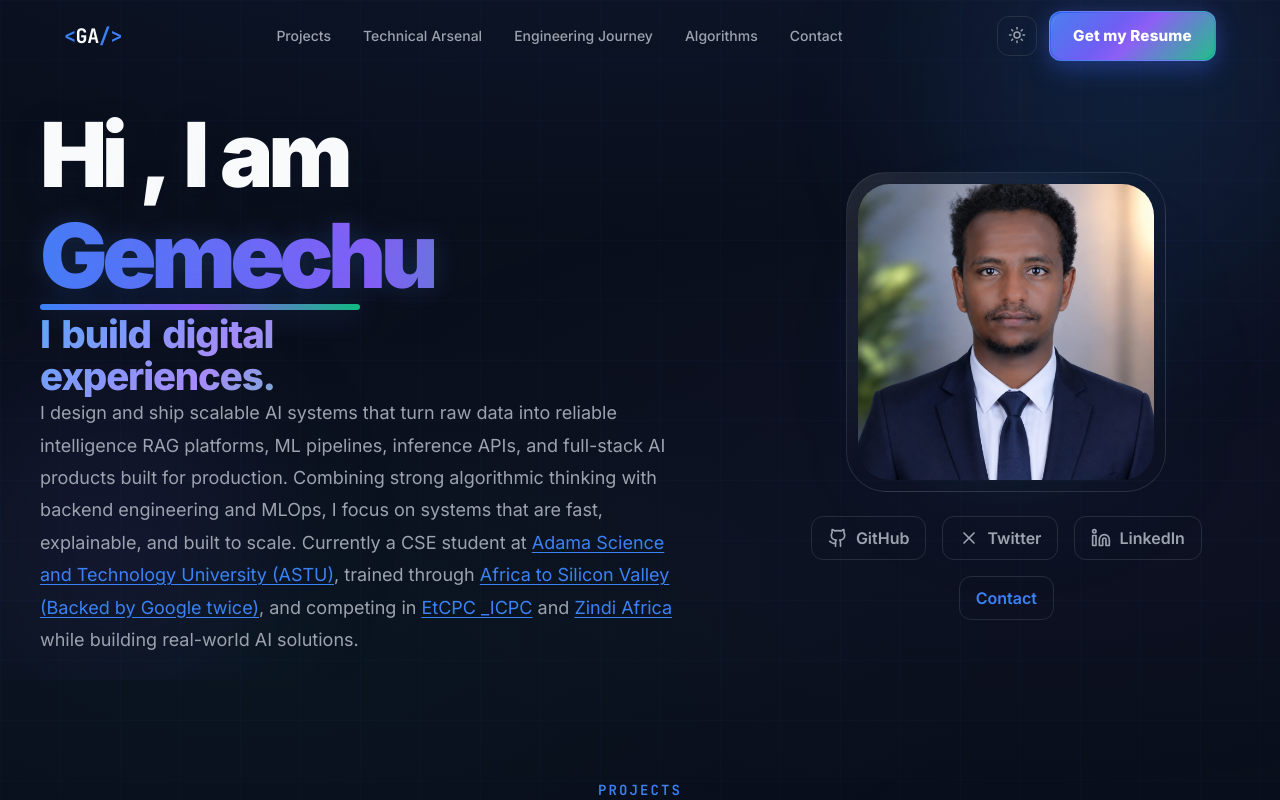
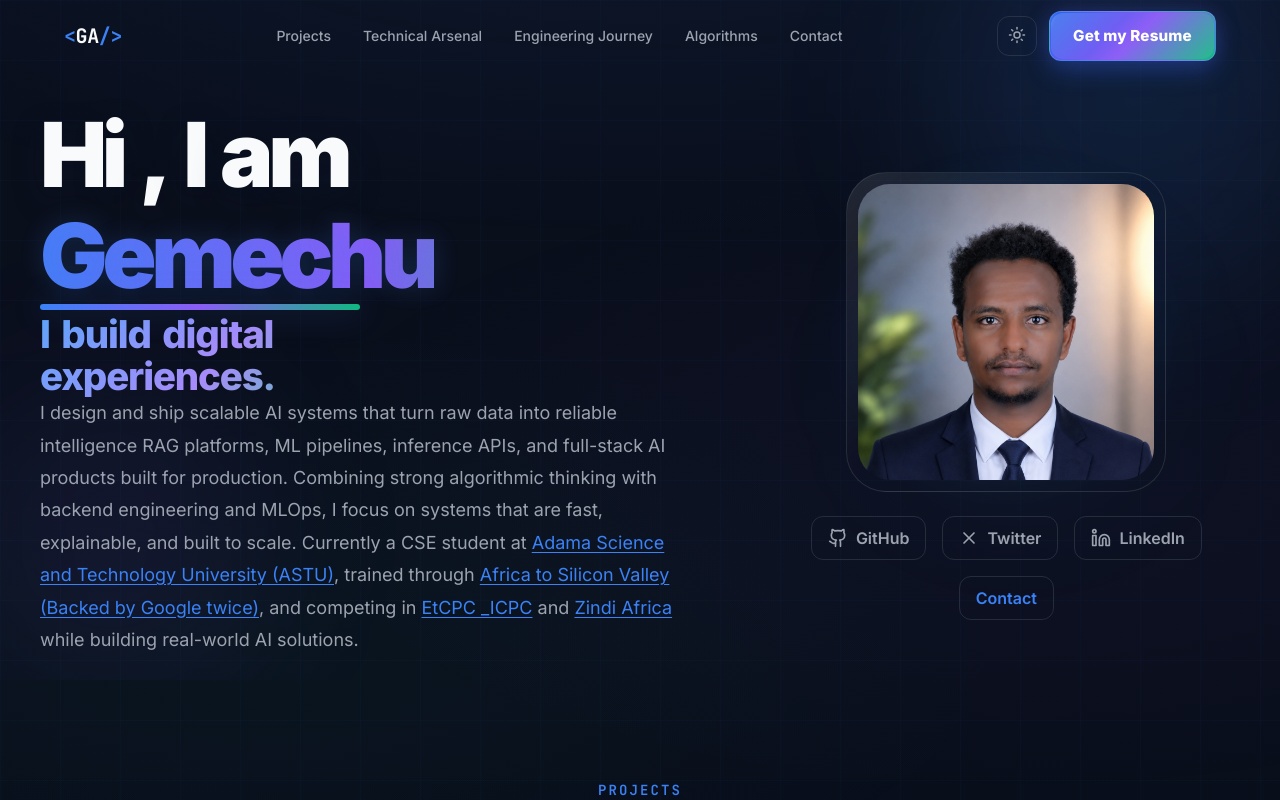
Before and after one commit to game-ale/game, a Next.js app: page / in a window 1280 px wide. Shown: the top 800 px of the page. Built offline with nearby package versions, Linux system fonts and the light colour scheme.

Commit message:
Fix profile photo framing to display head clearly

```diff
--- a/src/components/sections/Hero.module.css
+++ b/src/components/sections/Hero.module.css
@@ -190,6 +190,7 @@
     width: 100%;
     height: 100%;
     object-fit: cover;
+    object-position: top center;
     border-radius: 32px;
     position: relative;
     z-index: 1;
```
